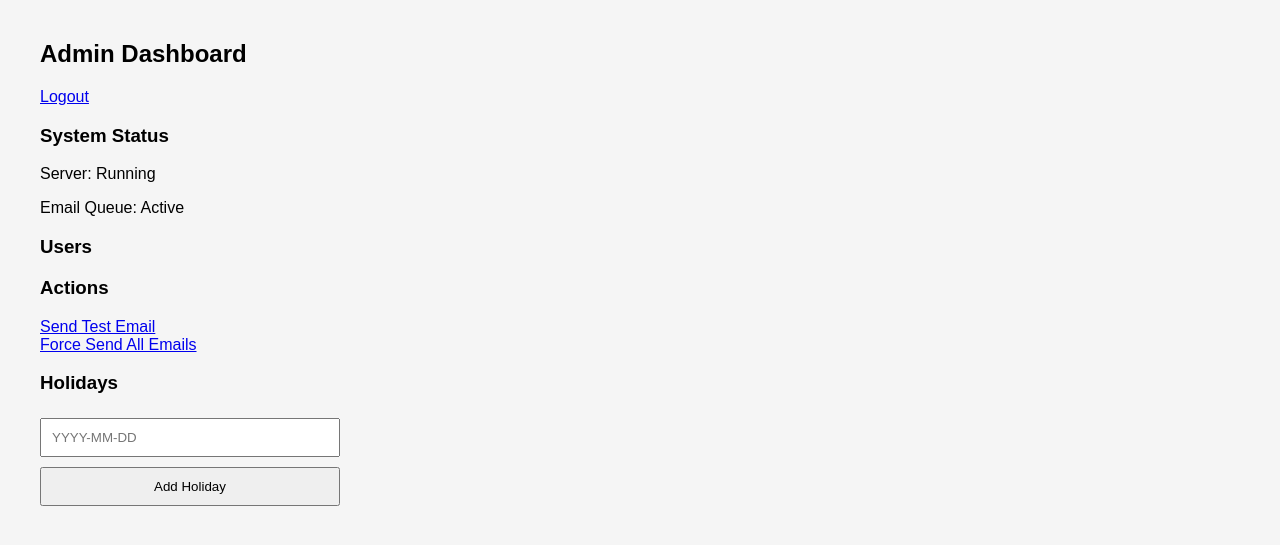
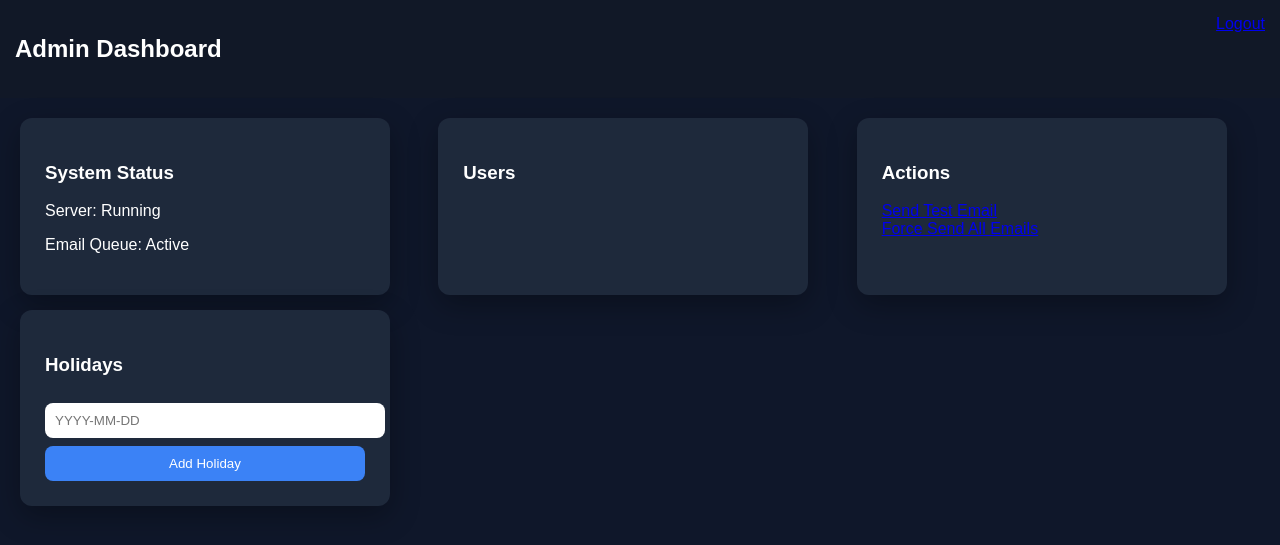
Before and after one commit to SmartSparkCoding/asupdates, a Flask app: page /admin in a window 1280 px wide. Shown: the top 545 px of the page. Run offline with Flask 3, Linux system fonts and the light colour scheme.

Commit message:
Update style.css

```diff
--- a/static/style.css
+++ b/static/style.css
@@ -1,20 +1,61 @@
 body {
-    font-family: Arial;
-    margin: 40px;
-    background: #f5f5f5;
+    font-family: Arial, sans-serif;
+    margin: 0;
+    background: #0f172a;
+    color: white;
 }
 
-h1 {
-    color: #11116b;
+.container {
+    display: flex;
+    height: 100vh;
+    justify-content: center;
+    align-items: center;
 }
 
-form {
-    display: flex;
-    flex-direction: column;
-    width: 300px;
+.card {
+    background: #1e293b;
+    padding: 25px;
+    border-radius: 12px;
+    width: 320px;
+    box-shadow: 0 10px 30px rgba(0,0,0,0.3);
 }
 
-input, button {
+input {
+    width: 100%;
     padding: 10px;
-    margin: 5px 0;
+    margin: 8px 0;
+    border-radius: 8px;
+    border: none;
 }
+
+button {
+    width: 100%;
+    padding: 10px;
+    background: #3b82f6;
+    border: none;
+    border-radius: 8px;
+    color: white;
+    cursor: pointer;
+}
+
+button:hover {
+    background: #2563eb;
+}
+
+.topbar {
+    display: flex;
+    justify-content: space-between;
+    padding: 15px;
+    background: #111827;
+}
+
+.grid {
+    display: grid;
+    grid-template-columns: repeat(3, 1fr);
+    gap: 15px;
+    padding: 20px;
+}
+
+.small {
+    font-size: 12px;
+}
```
